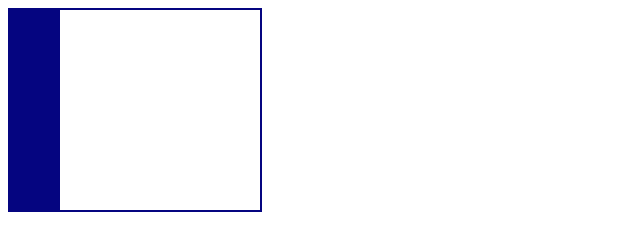
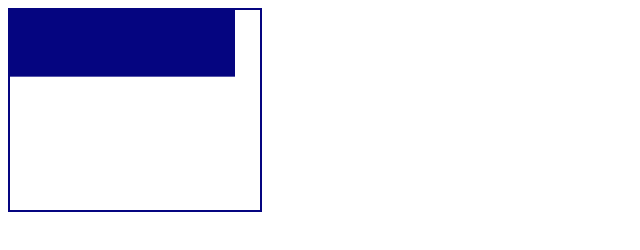
Before and after one commit to snowleopardAlexa/simple-chart-d3, a plain HTML site: page index.html in a window 1280 px wide. Shown: the whole page, without its empty margins (0-640 px from the left). Drawn offline with nearby package versions, Linux system fonts and the light colour scheme.

Commit message:
create functions y and x and call them inside const bars

```diff
--- a/app.js
+++ b/app.js
@@ -5,6 +5,9 @@ const DUMMY_DATA = [
     { id: 'd4', value: 40, region: 'Switzerland'},
 ];
 
+// scaling functions x, y axis
+const xScale = d3.scaleBand().rangeRound([0, 250]).padding(0.1);
+const yScale = d3.scaleLinear().domain([0, 15]).range([200, 0]);
 
 const container = d3.select('svg')
   .classed('container', true)
@@ -17,5 +20,5 @@ const container = d3.select('svg')
      // append for evey missing element
      .append('rect')
      .classed('bar', true)
-     .attr('width', 50)
-     .attr('height', data => (data.value * 10));
+     .attr('width', xScale.bandwidth())
+     .attr('height', data => yScale(data.value));
--- a/index.html
+++ b/index.html
@@ -17,7 +17,8 @@
           fill: #050580;
       }
     </style>
-    <script src="https://d3js.org/d3.v7.min.js"></script>
+    <script src="https://d3js.org/d3.v7.min.js" defer></script>
+    <script src="https://cdn.jsdelivr.net/npm/d3-scale@4" defer></script>
     <script src="app.js" defer></script>
 </head>
 <body>
```
